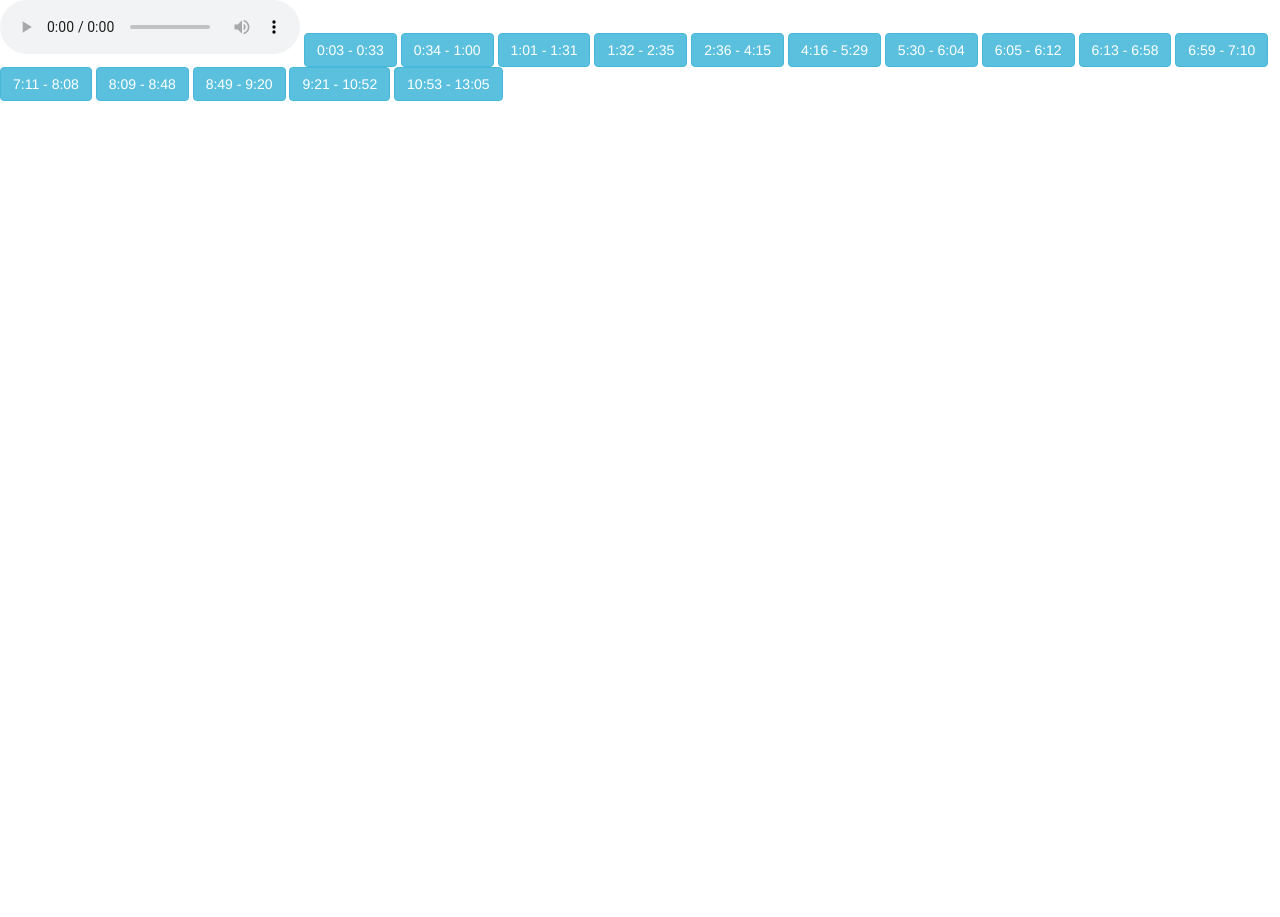
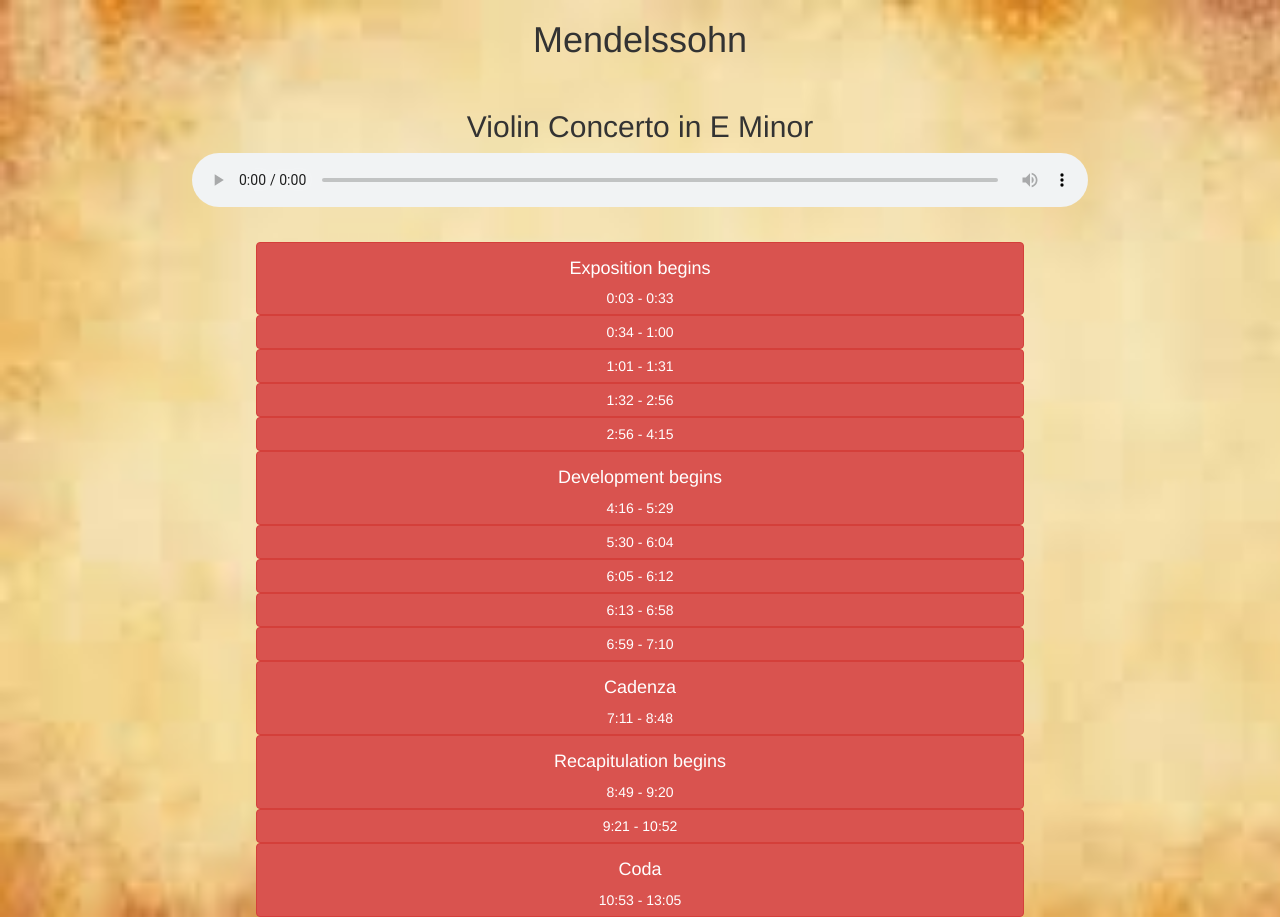
Before and after one commit to tonyli7/ListeningChart, a plain HTML site: page index.html in a window 1280 px wide. Before the commit the page ends 800 px from the top, so only its background shows below. Drawn offline with nearby package versions, Linux system fonts and the light colour scheme.

Commit message:
done-ish

```diff
--- /dev/null
+++ b/css/index.css
@@ -0,0 +1,31 @@
+audio
+{
+    width: 70%;
+    text-align: center;
+}
+
+button
+{
+  width: 60%;
+}
+
+body
+{
+  background-image: url("../bg.jpg");
+  background-size: cover;
+}
+.buttons
+{
+  text-align: center;
+}
+
+.music
+{
+  text-align: center;
+}
+
+#text
+{
+  text-align: center;
+  font-size: 18px;
+}
--- a/index.html
+++ b/index.html
@@ -4,28 +4,41 @@
   <link rel="stylesheet" href="https://maxcdn.bootstrapcdn.com/bootstrap/3.3.7/css/bootstrap.min.css">
   <script src="https://ajax.googleapis.com/ajax/libs/jquery/3.1.1/jquery.min.js"></script>
   <script src="https://maxcdn.bootstrapcdn.com/bootstrap/3.3.7/js/bootstrap.min.js"></script>
+<link rel="stylesheet" type="text/css" href="css/index.css">
+<title>
+  Tony Li
+</title>
+<head>
+  <h1><center>Mendelssohn</h1> <br>
+  <h2><center>Violin Concerto in E Minor</h2>
+</head>
 
+<body>
+  <div class="music">
+  <audio controls id="track01">
+    <source src="music_files/track01.mp3" type="audio/mpeg">
+  </audio>
+  </div>
+  <br>
 
-<audio controls id="track01">
-  <source src="music_files/track01.mp3" type="audio/mpeg">
-</audio>
+  <p id="text"></p>
+  <div class="buttons">
+    <button type="button" class="btn btn-danger" value="3-33" id="1"><h4>Exposition begins</h4> </button>
+    <button type="button" class="btn btn-danger" value="34-60" id="2"></button>
+    <button type="button" class="btn btn-danger" value="61-91" id="3"></button>
+    <button type="button" class="btn btn-danger" value="92-176" id="4"></button>
+    <button type="button" class="btn btn-danger" value="176-255" id="5"></button>
+    <button type="button" class="btn btn-danger" value="256-329" id="6"><h4>Development begins</h4></button>
+    <button type="button" class="btn btn-danger" value="330-364" id="7"></button>
+    <button type="button" class="btn btn-danger" value="365-372" id="8"></button>
+    <button type="button" class="btn btn-danger" value="373-418" id="9"></button>
+    <button type="button" class="btn btn-danger" value="419-430" id="10"></button>
+    <button type="button" class="btn btn-danger" value="431-528" id="11"><h4>Cadenza</h4></button>
+    <button type="button" class="btn btn-danger" value="529-560" id="12"><h4>Recapitulation begins</h4></button>
+    <button type="button" class="btn btn-danger" value="561-652" id="13"></button>
+    <button type="button" class="btn btn-danger" value="653-785" id="14"><h4>Coda</h4></button>
 
-<button type="button" class="btn btn-info" value="3-33" id="1">Simple collapsible</button>
-<button type="button" class="btn btn-info" value="34-60" id="2">Simple collapsible</button>
-<button type="button" class="btn btn-info" value="61-91" id="3">Simple collapsible</button>
-<button type="button" class="btn btn-info" value="92-155" id="4">Simple collapsible</button>
-<button type="button" class="btn btn-info" value="156-255" id="5">Simple collapsible</button>
-<button type="button" class="btn btn-info" value="256-329" id="6">Simple collapsible</button>
-<button type="button" class="btn btn-info" value="330-364" id="7">Simple collapsible</button>
-<button type="button" class="btn btn-info" value="365-372" id="8">Simple collapsible</button>
-<button type="button" class="btn btn-info" value="373-418" id="9">Simple collapsible</button>
-<button type="button" class="btn btn-info" value="419-430" id="10">Simple collapsible</button>
-<button type="button" class="btn btn-info" value="431-488" id="12">Simple collapsible</button>
-<button type="button" class="btn btn-info" value="489-528" id="13">Simple collapsible</button>
-<button type="button" class="btn btn-info" value="529-560" id="14">Simple collapsible</button>
-<button type="button" class="btn btn-info" value="561-652" id="15">Simple collapsible</button>
-<button type="button" class="btn btn-info" value="653-785" id="16">Simple collapsible</button>
+  </div>
 
-
-<p id="text"></p>
-<script src="index.js"></script>
+  <script src="index.js"></script>
+</body>
--- a/index.js
+++ b/index.js
@@ -17,22 +17,20 @@ var text = document.getElementById("text");
 //console.log($(tabs[0]).attr('aria-expanded'));
 //tabs[1].click();
 
-var desc = ["111Bacon ipsum dolor amet drumstick porchetta kevin",
-            "222Bacon ipsum dolor amet drumstick porchetta kevin",
-            "333Bacon ipsum dolor amet drumstick porchetta kevin",
-            "444Bacon ipsum dolor amet drumstick porchetta kevin",
-            "555Bacon ipsum dolor amet drumstick porchetta kevin",
-            "666Bacon ipsum dolor amet drumstick porchetta kevin",
-            "777Bacon ipsum dolor amet drumstick porchetta kevin",
-            "888Bacon ipsum dolor amet drumstick porchetta kevin",
-            "999Bacon ipsum dolor amet drumstick porchetta kevin",
-            "101010Bacon ipsum dolor amet drumstick porchetta kevin",
-            "111111Bacon ipsum dolor amet drumstick porchetta kevin",
-            "121212Bacon ipsum dolor amet drumstick porchetta kevin",
-            "131313Bacon ipsum dolor amet drumstick porchetta kevin",
-            "141414Bacon ipsum dolor amet drumstick porchetta kevin",
-            "151515Bacon ipsum dolor amet drumstick porchetta kevin",
-            "161616Bacon ipsum dolor amet drumstick porchetta kevin"
+var desc = ["Starts off with solo violin playing main theme. Sounds like grief.",
+            "Transitions to next section using rapid increases in pitch",
+            "Orchestra begins to play main theme",
+            "Transition again. Looks like a stock market graph with its ups and downs.",
+            "Woodwind starts to play the lighter and gentler second theme . It will be followed by a solo violin.",
+            "Mood lifts like skipping sheep. The first and second themes are combined. Violin becomes more virtuosic",
+            "Combined theme is repeated.",
+            "Orchestra is brought in to transition.",
+            "Solo violin plays the theme again at lower dynamics as if the griefing turned into a lament.",
+            "Orchestra builds up in preparation for cadenza",
+            "Cadenza",
+            "Orchestra begins to play main theme with violin arpeggios in the background making the melody more frillish.",
+            "The second theme is played once again (woodwind followed by solo violin).",
+            "Both themes are played with faster tempos. Ends with cadence.",
 
           ]
 
@@ -63,13 +61,12 @@ for (i = 0; i < tabs.length; i++ ){
   }
 
   var time_stamp = ""+min_1+":"+sec_1+" - "+min_2+":"+sec_2
-  tabs[i].innerHTML = time_stamp;
+  tabs[i].innerHTML += time_stamp;
 }
 
 var display = function(){
 
   for (i = 0; i < tabs.length; i++){
-
     var toks = tabs[i].value.split("-");
     //console.log(parseFloat(toks[0]), audio.currentTime);
     if (parseInt(toks[0]) == Math.floor(audio.currentTime)){
```
Also changed, not shown: bg.jpg (added).
